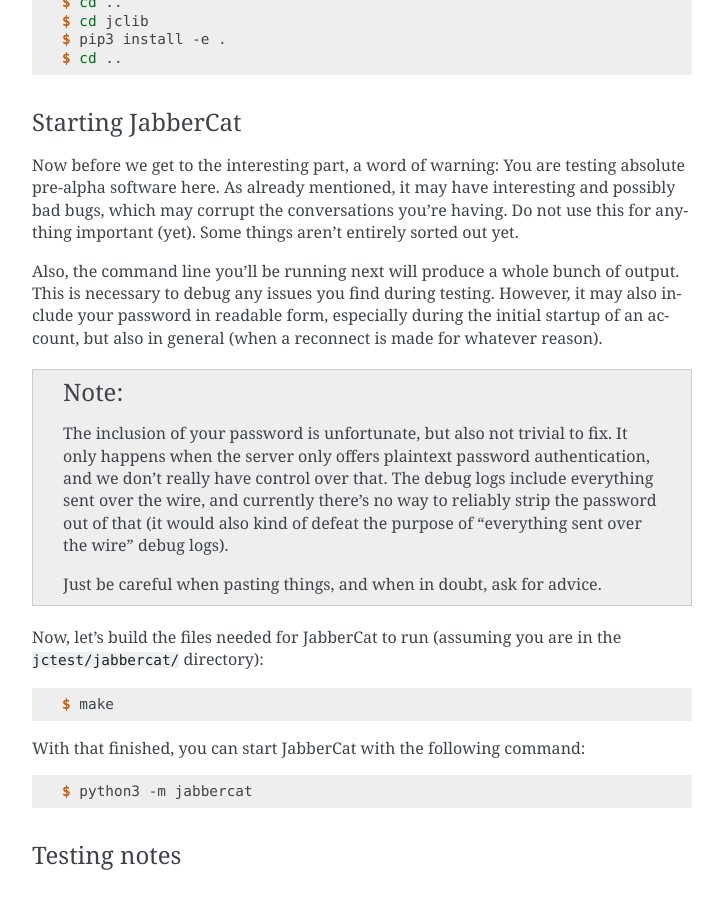
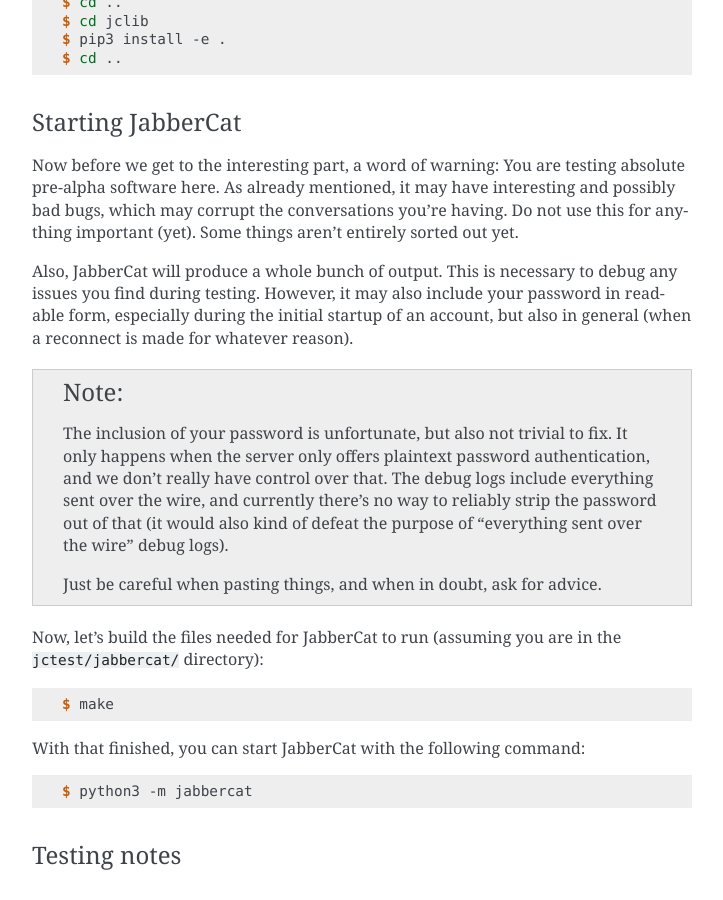
Before and after one commit to jabbercat/jabbercat, a Sphinx documentation site: the page built from docs/testing/index.rst, in a window 1280 px wide and 900 px high, scrolled down 2398 px. Shown: the whole window, without its empty margins (388-1111 px from the left). Built offline with Sphinx 7.4.7, drawn with Linux system fonts in a browser that asks for light colours.

Commit message:
Clarify wording in testing guide

```diff
--- a/docs/testing/index.rst
+++ b/docs/testing/index.rst
@@ -137,11 +137,10 @@
 not use this for anything important (yet). Some things aren’t entirely sorted
 out yet.
 
-Also, the command line you’ll be running next will produce a whole bunch of
-output. This is necessary to debug any issues you find during testing. However,
-it may also include your password in readable form, especially during the
-initial startup of an account, but also in general (when a reconnect is made
-for whatever reason).
+Also, JabberCat will produce a whole bunch of output. This is necessary to
+debug any issues you find during testing. However, it may also include your
+password in readable form, especially during the initial startup of an account,
+but also in general (when a reconnect is made for whatever reason).
 
 .. note::
 
```
